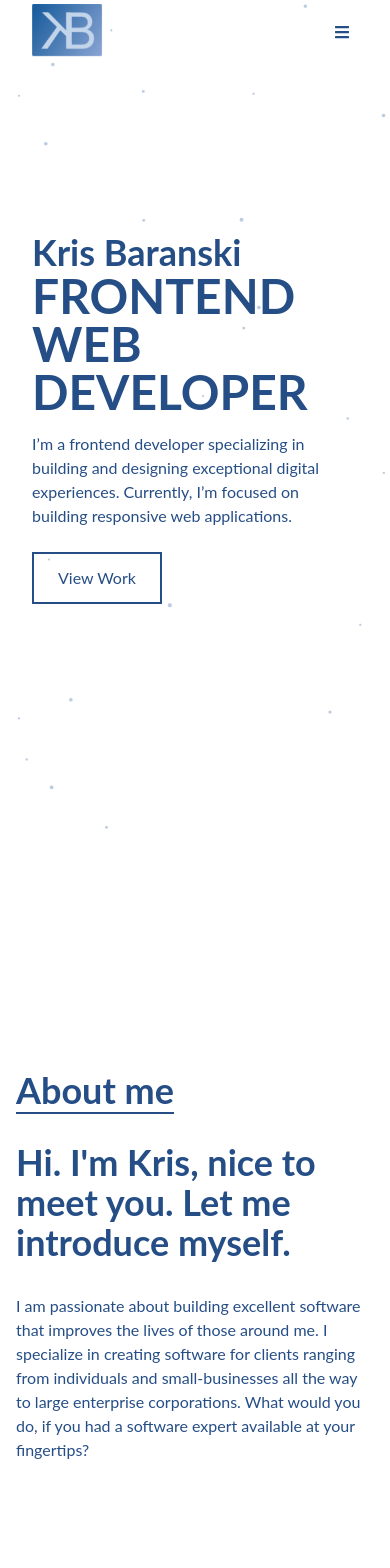
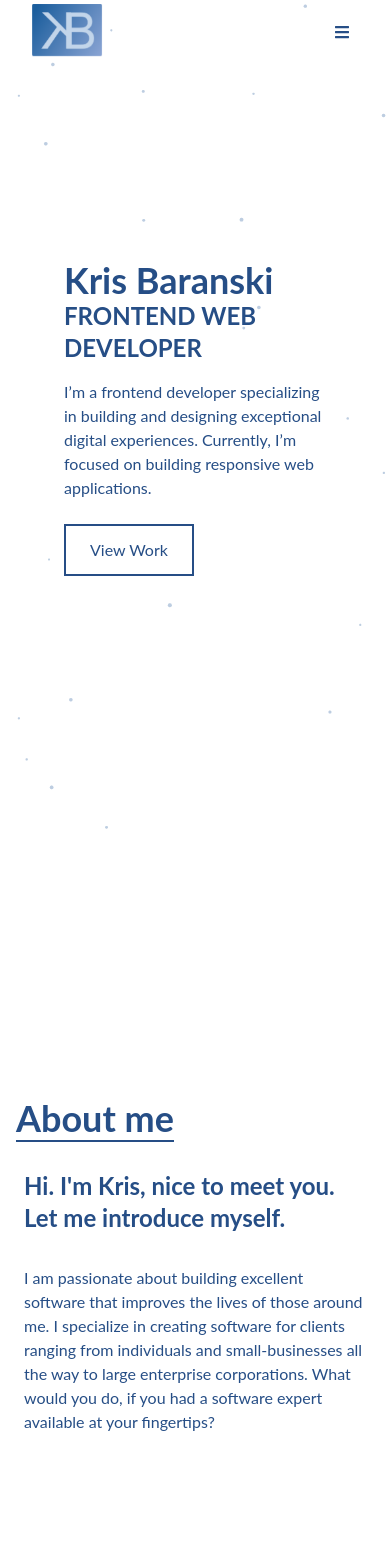
Before and after one commit to krisbaranski/portfolio, a React (Create React App) app: page / in a window 390 px wide. Shown: the top 1568 px of the page. Built offline with nearby package versions, Linux system fonts and the light colour scheme.

Commit message:
feat: adjust text and width

```diff
--- a/src/App.js
+++ b/src/App.js
@@ -13,6 +13,7 @@ import Footer from './components/Footer';
 function App() {
   return (
     <Router>
+      <div className="max-w4xl">
         <Background />
         <Navbar />
         <Header />
@@ -21,6 +22,7 @@ function App() {
         <Projects />
         <Contact />
         <Footer />
+      </div>
     </Router>
   );
 }
--- a/src/components/Aboutme.js
+++ b/src/components/Aboutme.js
@@ -4,7 +4,7 @@ export const Aboutme = () => {
   return (
     <div name="about" className="w-full h-screen text-[#264e86]">
       <div className="flex flex-col justify-center items-center w-full h-full">
-        <div className="max-w-[1000px] w-full grid grid-cols-2 gap-8">
+        <div className="max-w-[800px] w-full grid grid-cols-2 gap-8">
           <div className="sm:text-right pb-8 pl-4">
             <p className="text-4xl font-bold inline border-b-2 border-[#264e86]">
               About me
@@ -12,8 +12,8 @@ export const Aboutme = () => {
           </div>
           <div></div>
         </div>
-        <div className="max-w-[1000px] w-full grid sm:grid-cols-2 gap-8 px-4">
-          <div className="sm:text-right text-4xl font-bold">
+        <div className="max-w-[600px] md:max-w-[800px] w-full grid sm:grid-cols-2 gap-8 px-6">
+          <div className="sm:text-right text-2xl md:text-4xl font-bold">
             <p>Hi. I'm Kris, nice to meet you. Let me introduce myself.</p>
           </div>
           <div>
--- a/src/components/Header.js
+++ b/src/components/Header.js
@@ -5,11 +5,11 @@ const Header = () => {
   return (
     <div name="home" className="w-full h-screen">
       {/* Container */}
-      <div className="max-w-[1000px] mx-auto p-8 flex flex-col justify-center h-full">
-        <h1 className="text-4xl sm:text-7xl font-bold text-[#264e86]">
+      <div className="max-w-[700px] mx-auto p-16 md:p-8 flex flex-col justify-center h-full">
+        <h1 className="text-4xl md:text-7xl font-bold text-[#264e86]">
           Kris Baranski
         </h1>
-        <h2 className="text-5xl sm:text-4xl font-bold text-[#264e86]">
+        <h2 className="text-2xl md:text-4xl font-bold text-[#264e86]">
           FRONTEND WEB DEVELOPER
         </h2>
         <p className="text-[#264e86] py-4 max-w-[700px]">
--- a/src/components/Navbar.js
+++ b/src/components/Navbar.js
@@ -120,7 +120,7 @@ const Navbar = () => {
       </ul>
 
       {/* Social icons */}
-      <div className="hidden lg:flex fixed flex-col top-[35%] left-0">
+      <div className="hidden sm:flex fixed flex-col top-[35%] left-0">
         <ul>
           <li className="w-[160px] h-[40px] flex justify-between items-center ml-[-100px] hover:ml-[-10px] duration-300 bg-sky-600">
             <a
```
Lines whose indentation alone changed are shown as unchanged.
